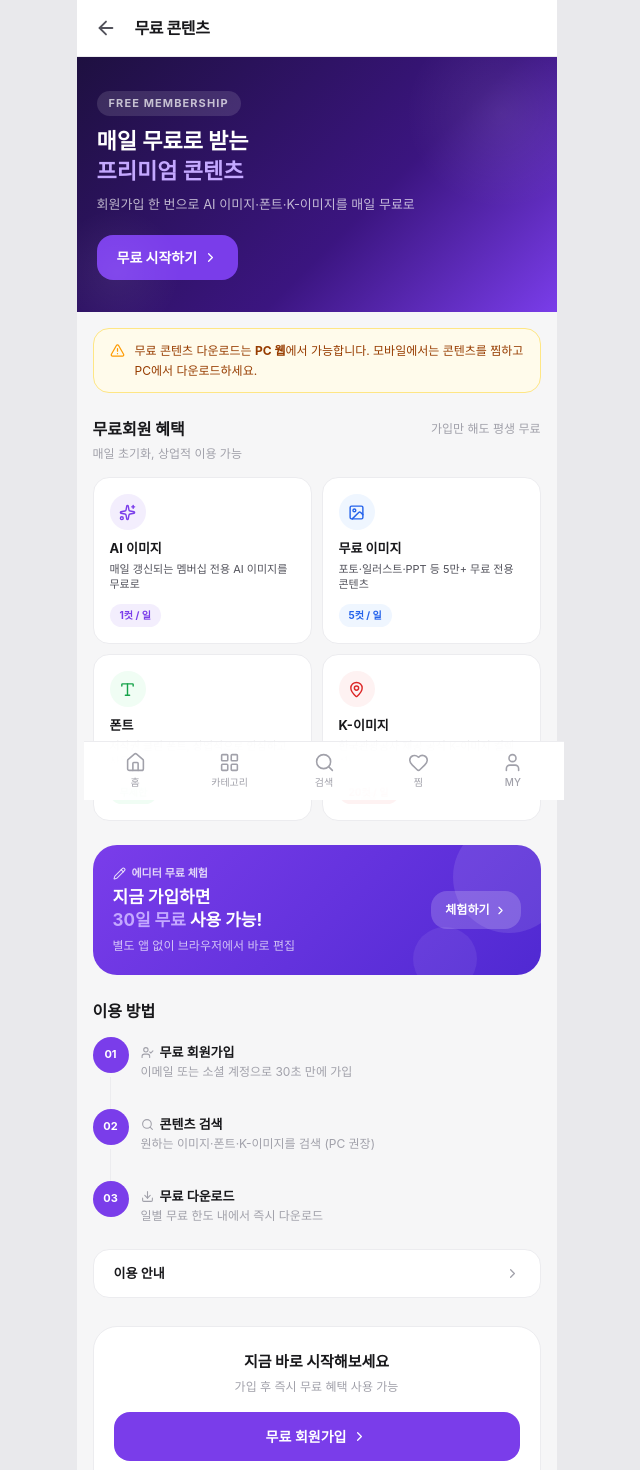
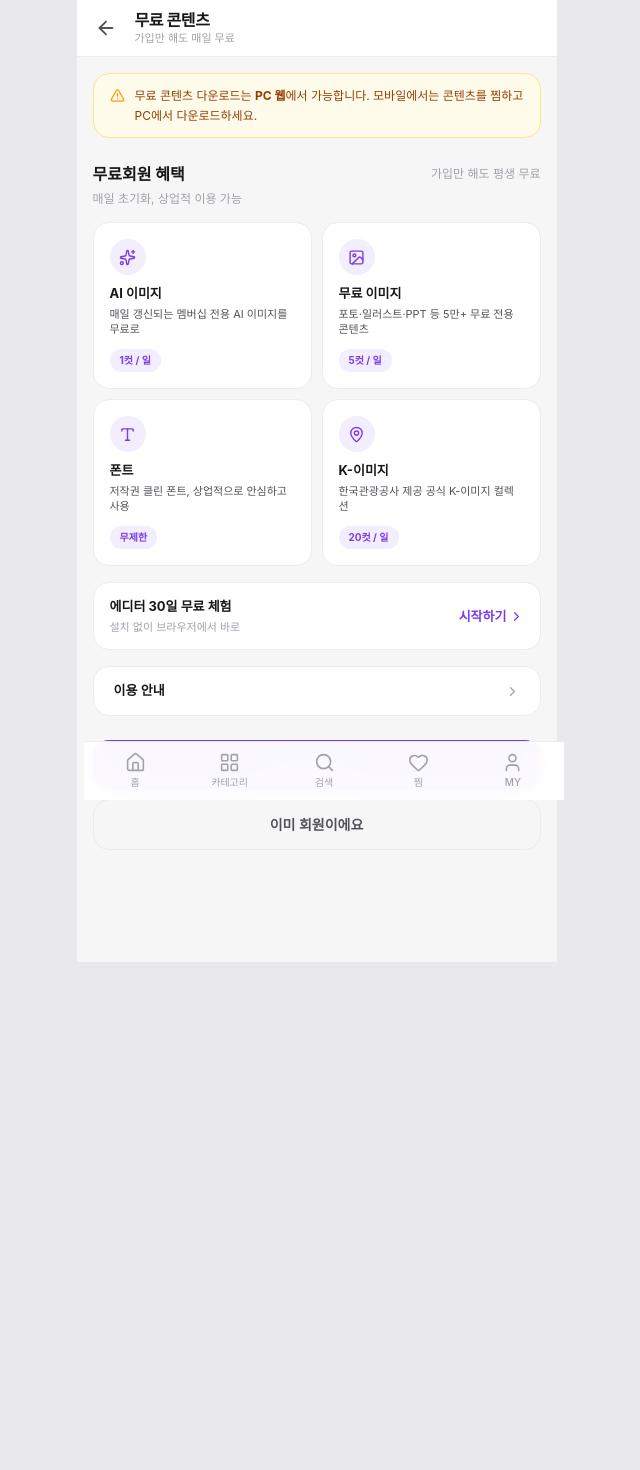
Before and after one commit to Romzzo/CK-mobile, a Next.js app: page /free in a window 1280 px wide. Shown: the top 1470 px of the page, without its empty margins (316-956 px from the left). After the commit the page ends 962 px from the top, so only its background shows below. Built offline with nearby package versions, Linux system fonts and the light colour scheme; a web font is replaced by a local one.

Commit message:
style: /free 페이지 과도한 장식 제거 — 심플·실용적 구성으로
Co-Authored-By: Claude Sonnet 4.6 <noreply@anthropic.com>

```diff
--- a/src/app/free/page.tsx
+++ b/src/app/free/page.tsx
@@ -10,9 +10,6 @@ import {
   Type,
   MapPin,
   Pencil,
-  UserCheck,
-  Search,
-  Download,
 } from "lucide-react";
 import PageHeader from "@/components/layout/PageHeader";
 import BottomNav from "@/components/layout/BottomNav";
@@ -23,53 +20,24 @@ const benefits = [
     title: "AI 이미지",
     desc: "매일 갱신되는 멤버십 전용 AI 이미지를 무료로",
     badge: "1컷 / 일",
-    color: "#7A3DEA",
-    bg: "#F3EEFD",
   },
   {
     icon: Image,
     title: "무료 이미지",
     desc: "포토·일러스트·PPT 등 5만+ 무료 전용 콘텐츠",
     badge: "5컷 / 일",
-    color: "#2563EB",
-    bg: "#EFF6FF",
   },
   {
     icon: Type,
     title: "폰트",
     desc: "저작권 클린 폰트, 상업적으로 안심하고 사용",
     badge: "무제한",
-    color: "#16A34A",
-    bg: "#F0FDF4",
   },
   {
     icon: MapPin,
     title: "K-이미지",
     desc: "한국관광공사 제공 공식 K-이미지 컬렉션",
     badge: "20컷 / 일",
-    color: "#DC2626",
-    bg: "#FEF2F2",
-  },
-];
-
-const steps = [
-  {
-    step: "01",
-    icon: UserCheck,
-    title: "무료 회원가입",
-    desc: "이메일 또는 소셜 계정으로 30초 만에 가입",
-  },
-  {
-    step: "02",
-    icon: Search,
-    title: "콘텐츠 검색",
-    desc: "원하는 이미지·폰트·K-이미지를 검색 (PC 권장)",
-  },
-  {
-    step: "03",
-    icon: Download,
-    title: "무료 다운로드",
-    desc: "일별 무료 한도 내에서 즉시 다운로드",
   },
 ];
 
@@ -85,44 +53,7 @@ export default function FreeContentPage() {
 
   return (
     <div className="min-h-dvh bg-surface-muted pb-28">
-      <PageHeader title="무료 콘텐츠" fallbackHref="/" />
-
-      {/* ── 히어로 배너 ── */}
-      <section
-        className="relative overflow-hidden px-5 pb-8 pt-8"
-        style={{ background: "linear-gradient(135deg, #1E1040 0%, #3B1580 60%, #7A3DEA 100%)" }}
-      >
-        {/* 배경 데코 */}
-        <div
-          className="pointer-events-none absolute -right-10 -top-10 h-48 w-48 rounded-full"
-          style={{ background: "radial-gradient(circle, rgba(255,255,255,0.08) 0%, transparent 70%)" }}
-        />
-        <div
-          className="pointer-events-none absolute -bottom-6 -left-6 h-32 w-32 rounded-full"
-          style={{ background: "radial-gradient(circle, rgba(255,255,255,0.06) 0%, transparent 70%)" }}
-        />
-
-        <span
-          className="inline-block rounded-full px-3 py-1 text-[11px] font-bold tracking-widest text-white/70"
-          style={{ backgroundColor: "rgba(255,255,255,0.12)" }}
-        >
-          FREE MEMBERSHIP
-        </span>
-        <h1 className="mt-2.5 text-[22px] font-bold leading-snug text-white">
-          매일 무료로 받는<br />
-          <span style={{ color: "#C4A8FF" }}>프리미엄 콘텐츠</span>
-        </h1>
-        <p className="mt-2 text-[13px] leading-relaxed text-white/70">
-          회원가입 한 번으로 AI 이미지·폰트·K-이미지를 매일 무료로
-        </p>
-        <Link
-          href="/signup"
-          className="mt-5 inline-flex items-center gap-1.5 rounded-2xl px-5 py-3 text-[14px] font-bold"
-          style={{ backgroundColor: "#7A3DEA", color: "#fff" }}
-        >
-          무료 시작하기 <ChevronRight size={15} />
-        </Link>
-      </section>
+      <PageHeader title="무료 콘텐츠" subtitle="가입만 해도 매일 무료" fallbackHref="/" />
 
       {/* ── PC 안내 배너 ── */}
       <div className="mx-4 mt-4 flex items-start gap-2.5 rounded-2xl border border-amber-200 bg-amber-50 px-4 py-3">
@@ -150,15 +81,15 @@ export default function FreeContentPage() {
               >
                 <div
                   className="mb-2.5 flex h-9 w-9 items-center justify-center rounded-xl"
-                  style={{ backgroundColor: b.bg }}
+                  style={{ backgroundColor: "#F3EEFD" }}
                 >
-                  <Icon size={17} style={{ color: b.color }} />
+                  <Icon size={17} style={{ color: "#7A3DEA" }} />
                 </div>
                 <p className="text-[13px] font-bold leading-snug text-ink">{b.title}</p>
                 <p className="mt-1 text-[11px] leading-snug text-ink-soft">{b.desc}</p>
                 <span
                   className="mt-3 inline-block self-start rounded-full px-2.5 py-1 text-[10px] font-bold"
-                  style={{ backgroundColor: b.bg, color: b.color }}
+                  style={{ backgroundColor: "#F3EEFD", color: "#7A3DEA" }}
                 >
                   {b.badge}
                 </span>
@@ -168,76 +99,22 @@ export default function FreeContentPage() {
         </div>
       </section>
 
-      {/* ── 에디터 30일 무료 프로모션 배너 ── */}
+      {/* ── 에디터 30일 무료 프로모션 ── */}
       <Link
         href="/signup"
-        className="relative mx-4 mt-6 flex items-center justify-between overflow-hidden rounded-3xl p-5 text-white"
-        style={{ background: "linear-gradient(135deg, #7A3DEA 0%, #5029D2 100%)" }}
+        className="mx-4 mt-4 flex items-center justify-between rounded-2xl border border-line bg-surface px-4 py-3.5"
       >
-        {/* 배경 데코 */}
-        <div
-          className="pointer-events-none absolute -right-6 -top-6 h-28 w-28 rounded-full"
-          style={{ backgroundColor: "rgba(255,255,255,0.1)" }}
-        />
-        <div
-          className="pointer-events-none absolute -bottom-4 right-16 h-16 w-16 rounded-full"
-          style={{ backgroundColor: "rgba(255,255,255,0.07)" }}
-        />
-        <div className="relative">
-          <div className="flex items-center gap-1.5">
-            <Pencil size={13} className="text-white/80" />
-            <span className="text-[11px] font-semibold text-white/80">에디터 무료 체험</span>
+        <div>
+          <p className="text-[13px] font-bold text-ink">에디터 30일 무료 체험</p>
+          <p className="mt-0.5 text-[11px] text-ink-mute">설치 없이 브라우저에서 바로</p>
         </div>
-          <p className="mt-1 text-[17px] font-bold leading-snug">
-            지금 가입하면<br />
-            <span style={{ color: "#C4A8FF" }}>30일 무료</span> 사용 가능!
-          </p>
-          <p className="mt-1 text-[12px] text-white/70">별도 앱 없이 브라우저에서 바로 편집</p>
-        </div>
-        <div
-          className="relative flex shrink-0 items-center gap-1 rounded-2xl px-3.5 py-2.5 text-[12px] font-bold"
-          style={{ backgroundColor: "rgba(255,255,255,0.18)", color: "#fff" }}
-        >
-          체험하기 <ChevronRight size={13} />
+        <div className="flex items-center gap-0.5 text-[13px] font-semibold" style={{ color: "#7A3DEA" }}>
+          시작하기 <ChevronRight size={15} />
         </div>
       </Link>
 
-      {/* ── 사용 가이드 (3스텝) ── */}
-      <section className="px-4 pt-6">
-        <h2 className="mb-3.5 text-[16px] font-bold text-ink">이용 방법</h2>
-        <div className="flex flex-col gap-0">
-          {steps.map((s, i) => {
-            const Icon = s.icon;
-            return (
-              <div key={s.step} className="flex gap-3">
-                {/* 스텝 타임라인 */}
-                <div className="flex flex-col items-center">
-                  <div
-                    className="flex h-9 w-9 shrink-0 items-center justify-center rounded-full text-[11px] font-bold text-white"
-                    style={{ backgroundColor: "var(--brand)" }}
-                  >
-                    {s.step}
-                  </div>
-                  {i < steps.length - 1 && (
-                    <div className="mt-1 h-8 w-px" style={{ backgroundColor: "var(--line)" }} />
-                  )}
-                </div>
-                {/* 내용 */}
-                <div className="pb-5 pt-1.5">
-                  <div className="flex items-center gap-1.5">
-                    <Icon size={13} className="text-ink-mute" />
-                    <p className="text-[13px] font-semibold text-ink">{s.title}</p>
-                  </div>
-                  <p className="mt-0.5 text-[12px] leading-snug text-ink-mute">{s.desc}</p>
-                </div>
-              </div>
-            );
-          })}
-        </div>
-      </section>
-
       {/* ── 이용 안내 아코디언 ── */}
-      <div className="mx-4 mt-1">
+      <div className="mx-4 mt-4">
         <button
           onClick={() => setOpenNotice((v) => !v)}
           className="flex w-full items-center justify-between rounded-2xl border border-line bg-surface px-5 py-3.5"
@@ -262,25 +139,21 @@ export default function FreeContentPage() {
       </div>
 
       {/* ── 하단 CTA ── */}
-      <section className="px-4 pt-7">
-        <div className="rounded-3xl border border-line bg-surface px-5 py-6 text-center">
-          <p className="text-[15px] font-bold text-ink">지금 바로 시작해보세요</p>
-          <p className="mt-1 text-[12px] text-ink-mute">가입 후 즉시 무료 혜택 사용 가능</p>
+      <div className="flex flex-col gap-2.5 px-4 pt-6">
         <Link
           href="/signup"
-            className="mt-4 flex items-center justify-center gap-1.5 rounded-2xl py-3.5 text-[14px] font-semibold text-white"
+          className="flex items-center justify-center gap-1.5 rounded-2xl py-3.5 text-[14px] font-semibold text-white"
           style={{ backgroundColor: "var(--brand)" }}
         >
-            무료 회원가입 <ChevronRight size={15} />
+          지금 시작하기 <ChevronRight size={15} />
         </Link>
         <Link
           href="/login"
-            className="mt-2.5 flex items-center justify-center gap-1.5 rounded-2xl border border-line py-3.5 text-[14px] font-semibold text-ink-soft"
+          className="flex items-center justify-center gap-1.5 rounded-2xl border border-line py-3.5 text-[14px] font-semibold text-ink-soft"
         >
           이미 회원이에요
         </Link>
       </div>
-      </section>
 
       <BottomNav />
     </div>
```
Lines whose indentation alone changed are shown as unchanged.
